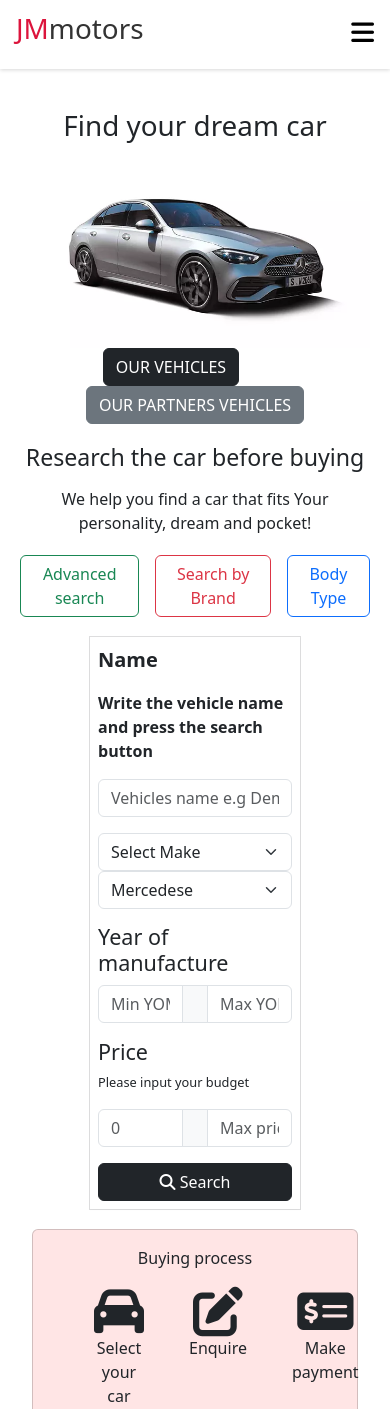
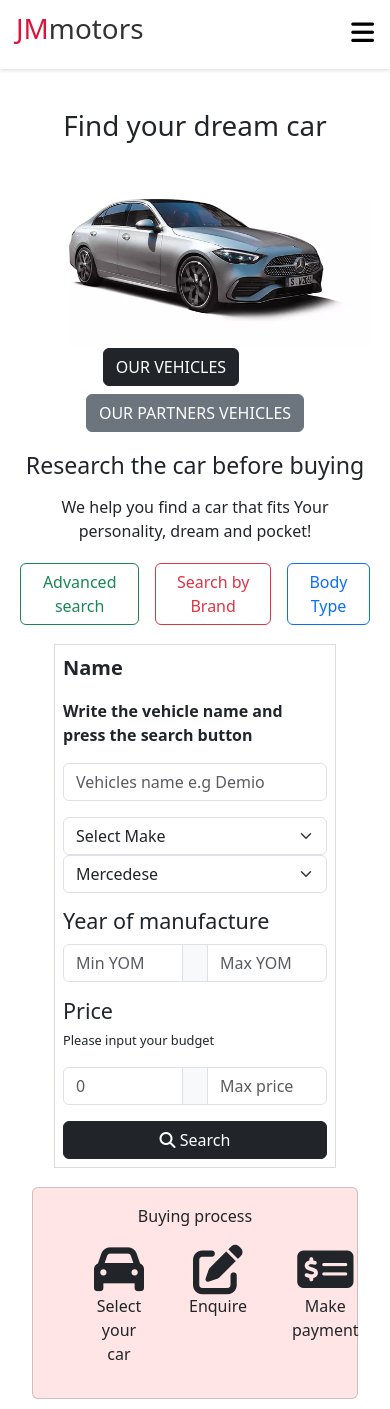
Before and after one commit to Joe-muraguri/Cars-selling-website, a React (Create React App) app: page / in a window 390 px wide. Shown: the top 1409 px of the page. Built offline with nearby package versions, Linux system fonts and the light colour scheme.

Commit message:
search restyle

```diff
--- a/src/containers/Hero.jsx
+++ b/src/containers/Hero.jsx
@@ -28,7 +28,7 @@ export const Hero = () => {
             </Link>
 
 
-            <button type="button" class="btn btn-secondary">OUR PARTNERS VEHICLES</button>
+            <button type="button" class="btn btn-secondary partner-btn">OUR PARTNERS VEHICLES</button>
         </div>
         <div className="research-car">
             <h3>Research the car before buying</h3>
--- a/src/styles/Hero.css
+++ b/src/styles/Hero.css
@@ -41,5 +41,9 @@
     }
     .vehicles-kenya{
         display: block;
+
+    }
+    .partner-btn{
+        margin-top: 8px;
     }
 }
--- a/src/styles/Search.css
+++ b/src/styles/Search.css
@@ -85,3 +85,10 @@ select::-ms-expand {
     border: none;
 
 }
+
+@media screen and (max-width:600px) {
+    .search-vehicle{
+        width: 80%;
+    }
+
+}
```
